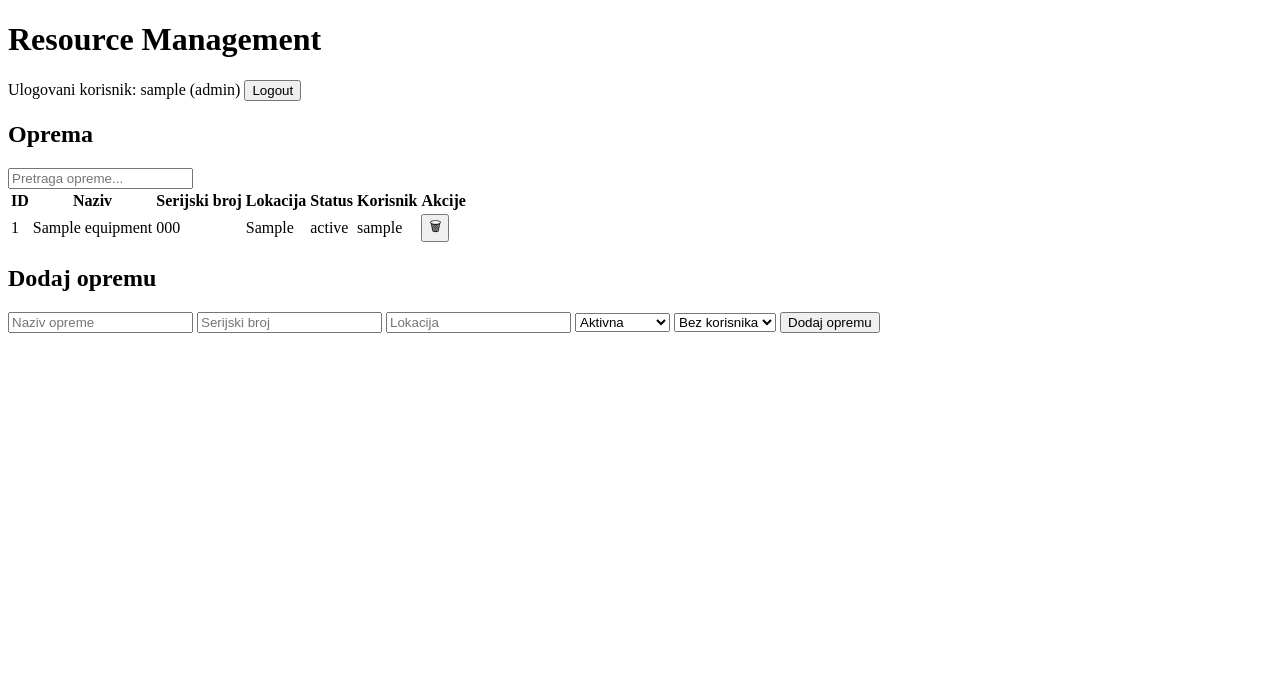
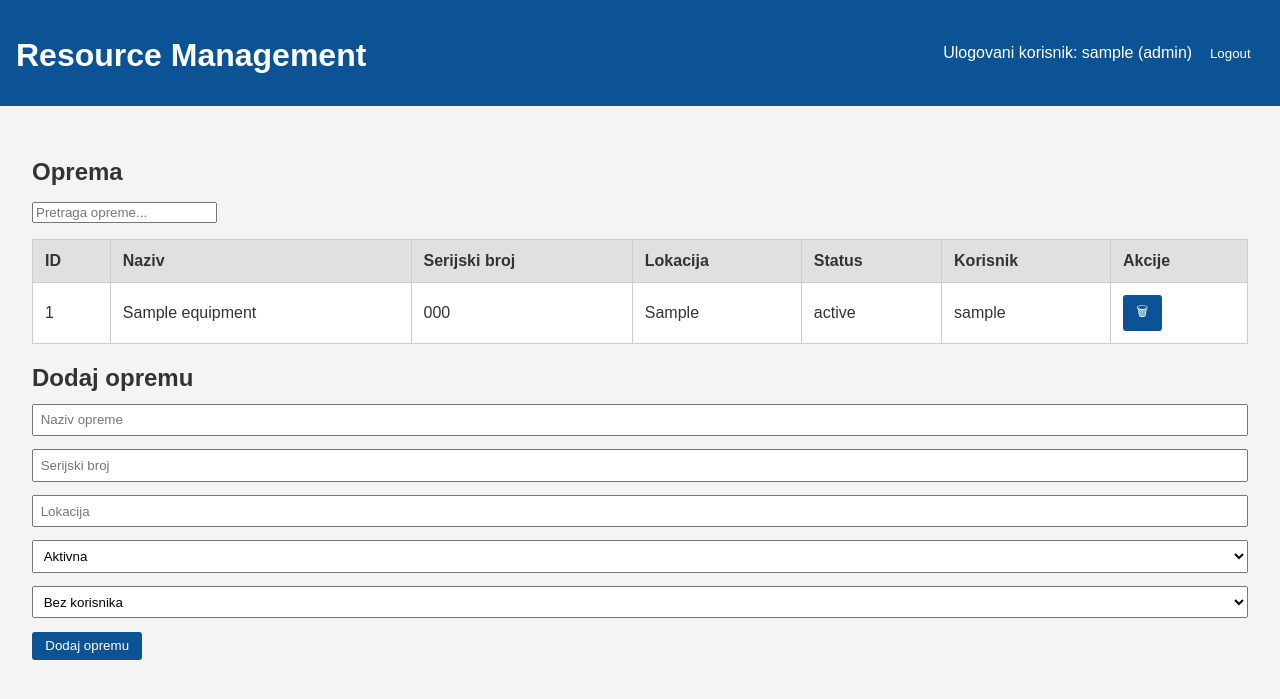
Before and after one commit to simivan/res-menagement, a Flask app: page / in a window 1280 px wide. Shown: the top 699 px of the page. Run offline with Flask 3, Linux system fonts and the light colour scheme; the visitor is signed in with stand-in values (Sample User, id 1); tables that the repository leaves empty hold one stand-in row (values such as "Sample post").

Commit message:
Update style.css

```diff
--- a/static/style.css
+++ b/static/style.css
@@ -1,33 +1,90 @@
-/* Login stranica */
+/* style.css - osnovni izgled aplikacije */
+
+body {
+  font-family: Arial, sans-serif;
+  margin: 0;
+  padding: 0;
+  background: #f4f4f4;
+  color: #333;
+}
+
+header {
+  background: #0b5394;
+  color: white;
+  padding: 1em;
+  display: flex;
+  justify-content: space-between;
+  align-items: center;
+}
+
+main {
+  padding: 2em;
+}
+
+h1, h2 {
+  margin-bottom: 0.5em;
+}
+
+table {
+  width: 100%;
+  border-collapse: collapse;
+  margin-top: 1em;
+  background: white;
+}
+
+table th, table td {
+  padding: 0.75em;
+  border: 1px solid #ccc;
+  text-align: left;
+}
+
+table th {
+  background: #e0e0e0;
+}
+
+button {
+  padding: 0.5em 1em;
+  background: #0b5394;
+  color: white;
+  border: none;
+  border-radius: 3px;
+  cursor: pointer;
+}
+
+button:hover {
+  background: #073763;
+}
+
+form input, form select {
+  margin-bottom: 1em;
+  padding: 0.5em;
+  width: 100%;
+  box-sizing: border-box;
+}
+
+form label {
+  font-weight: bold;
+  display: block;
+  margin-bottom: 0.25em;
+}
+
 .login-container {
   max-width: 400px;
-  margin: 60px auto;
-  padding: 30px;
+  margin: 100px auto;
   background: white;
-  border-radius: 8px;
-  box-shadow: 0 2px 10px rgba(0,0,0,0.1);
-}
-
-.login-container input {
-  width: 100%;
-  padding: 10px;
-  margin-bottom: 15px;
-  border: 1px solid #ccc;
-  border-radius: 4px;
-}
-
-.login-container button {
-  width: 100%;
-  padding: 10px;
-  background: #1e88e5;
-  color: white;
-  border: none;
-  font-weight: bold;
-  border-radius: 4px;
-  cursor: pointer;
+  padding: 2em;
+  border-radius: 5px;
+  box-shadow: 0 0 10px rgba(0,0,0,0.1);
 }
 
 .error-msg {
   color: red;
-  margin-bottom: 10px;
+  font-weight: bold;
+  margin-bottom: 1em;
 }
+
+.controls {
+  margin: 1em 0;
+  display: flex;
+  gap: 1em;
+}
```
